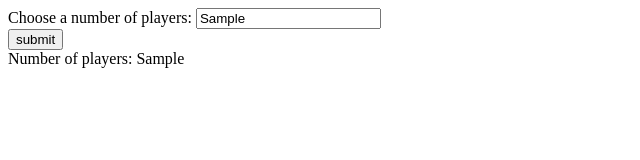
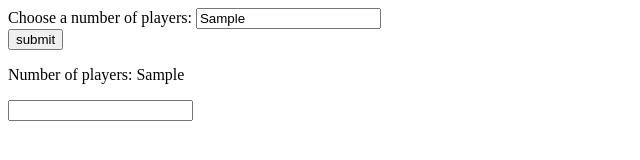
Before and after one commit to m4v15/scoreboard, a plain HTML site: page index.html in a window 1280 px wide. Both pictures are taken after typing "Sample" into the empty fields and a click on the input "submit". Shown: the whole page, without its empty margins (0-640 px from the left). Drawn offline with Linux system fonts and the light colour scheme.

Commit message:
add round number options

```diff
--- a/index.js
+++ b/index.js
@@ -1,11 +1,32 @@
 
 var subbtn = document.querySelector(".subbtn");
+playerNode = document.createElement("div");
+document.body.appendChild(playerNode);
 
 subbtn.addEventListener("click", function(){
   var playaz = document.querySelector(".players")
-  playerNode = document.createElement("div");
-  playerNode.innerHTML = "Number of players: "+playaz.value;
-  document.body.appendChild(playerNode);
+  newplayerNode = document.createElement("p");
+  newplayerNode.className = "playernum";
+  newplayerNode.innerHTML = "Number of players: "+playaz.value;
+  document.body.replaceChild(newplayerNode,playerNode);
+
+
+  var askroundNode = document.createElement("section");
+  var labelNode = document.createElement("label");
+  labelNode.innerHTML = '<input list="roundnum" name="rounds" class="rounds"/>';
+  askroundNode.appendChild(labelNode);
+
+  var roundlistNode = document.createElement("datalist");
+  roundlistNode.id = "roundnum";
+  var roundrange=[];
+
+  for (var i=1; i<=(Math.floor(52/playaz.value));i++){
+    var listNode = document.createElement("option");
+    listNode.value = i;
+    roundlistNode.appendChild(listNode);
+  }
+
+  askroundNode.appendChild(roundlistNode);
+  document.body.appendChild(askroundNode);
+
 })
-
-var askroundNode = document.createElement()
```
Also changed, not shown: index.html (+0 -7 lines).
